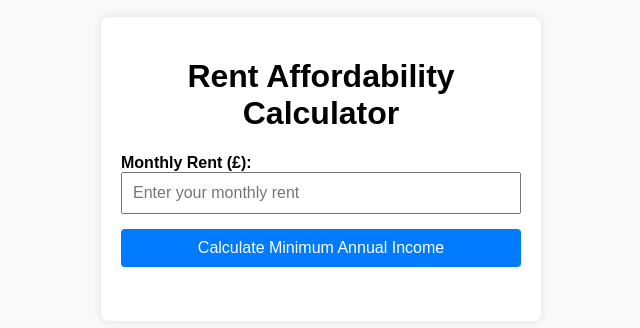
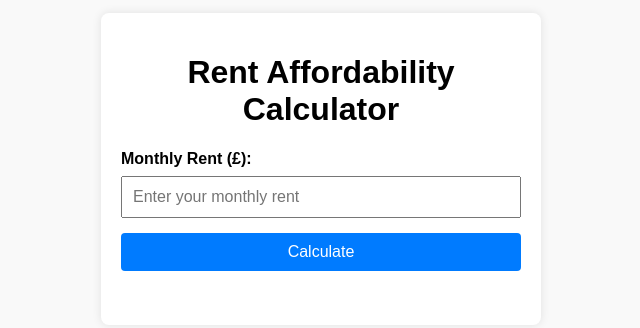
Before and after one commit to RisingAce/RentalCalc, a plain HTML site: page index.html in a window 1280 px wide. Shown: the part 251-579 px from the top of the page, without its empty margins (319-959 px from the left). Drawn offline with Linux system fonts and the light colour scheme.

Commit message:
Update index.html

```diff
--- a/index.html
+++ b/index.html
@@ -27,8 +27,9 @@
       text-align: center;
     }
     label {
+      font-weight: bold;
+      display: block;
       margin-bottom: 8px;
-      font-weight: bold;
     }
     input, button {
       width: 100%;
@@ -51,6 +52,7 @@
       font-size: 1.2em;
       font-weight: bold;
       text-align: center;
+      margin-top: 10px;
     }
   </style>
 </head>
@@ -59,24 +61,32 @@
     <h1>Rent Affordability Calculator</h1>
     <label for="rent">Monthly Rent (£):</label>
     <input type="number" id="rent" placeholder="Enter your monthly rent" />
-    <button onclick="calculateIncome()">Calculate Minimum Annual Income</button>
-    <p class="result" id="result"></p>
+
+    <button onclick="calculateIncome()">Calculate</button>
+
+    <p class="result" id="tenantResult"></p>
+    <p class="result" id="guarantorResult"></p>
   </div>
 
   <script>
     function calculateIncome() {
       const rentInput = document.getElementById('rent');
-      const resultDisplay = document.getElementById('result');
+      const tenantResult = document.getElementById('tenantResult');
+      const guarantorResult = document.getElementById('guarantorResult');
       const rent = parseFloat(rentInput.value);
 
       if (isNaN(rent) || rent < 0) {
-        resultDisplay.textContent = "Please enter a valid positive number for rent.";
+        tenantResult.textContent = "Please enter a valid positive number for rent.";
+        guarantorResult.textContent = "";
         return;
       }
 
-      // Multiply monthly rent by 30 to determine the minimum required annual income.
-      const income = rent * 30;
-      resultDisplay.textContent = "Minimum Required Annual Income: $" + income.toFixed(2);
+      // Multiply rent by 30 for tenant income & 36 for guarantor income
+      const tenantIncome = rent * 30;
+      const guarantorIncome = rent * 36;
+
+      tenantResult.textContent = "Minimum Tenant Annual Income: £" + tenantIncome.toLocaleString();
+      guarantorResult.textContent = "Minimum Guarantor Annual Income: £" + guarantorIncome.toLocaleString();
     }
   </script>
 </body>
```
